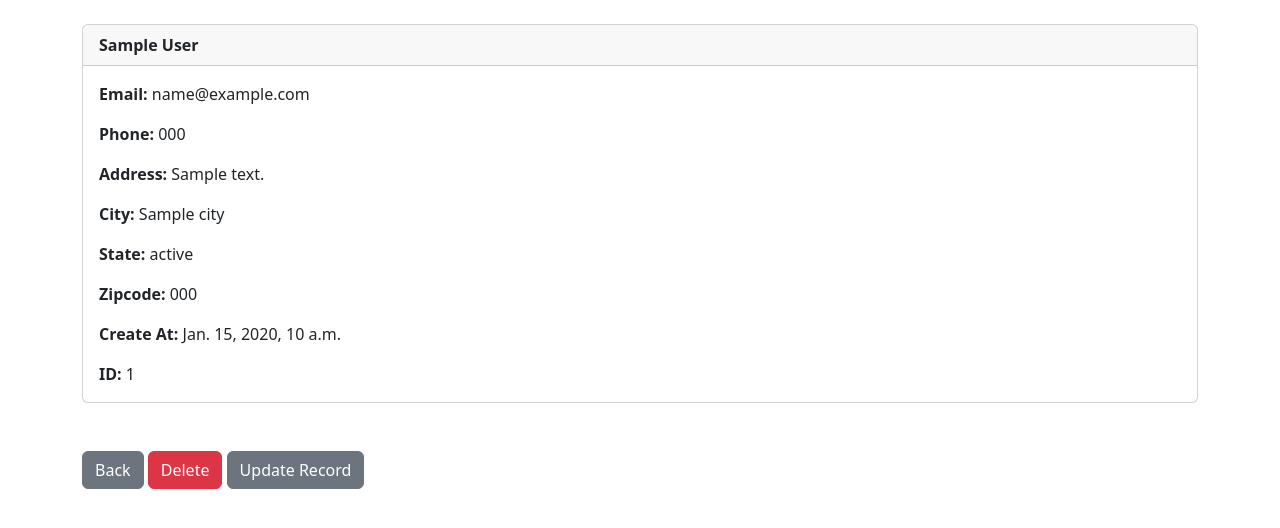
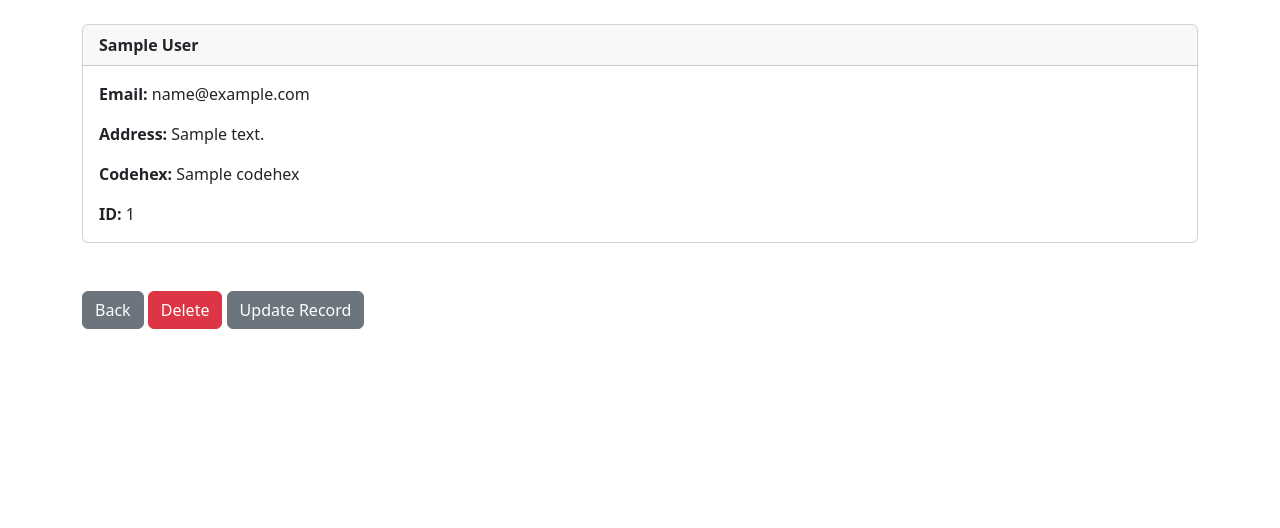
Before and after one commit to alinahaidersyed/crisp, a Django app: template website/templates/record.html in a window 1280 px wide. Shown: the part 56-584 px from the top of the page. Run offline with Django 5.2, Linux system fonts and the light colour scheme; the template is opened without the code that fills it: most values are stand-ins (such as "Sample title", 1, 10 or a date in 2020).

Commit message:
added codehex to it

```diff
--- a/website/forms.py
+++ b/website/forms.py
@@ -40,11 +40,8 @@ class AddRecordForm(forms.ModelForm):
 	first_name = forms.CharField(required=True, widget=forms.widgets.TextInput(attrs={"placeholder":"First Name", "class":"form-control"}), label="")
 	last_name = forms.CharField(required=True, widget=forms.widgets.TextInput(attrs={"placeholder":"Last Name", "class":"form-control"}), label="")
 	email = forms.CharField(required=True, widget=forms.widgets.TextInput(attrs={"placeholder":"Email", "class":"form-control"}), label="")
-	phone = forms.CharField(required=True, widget=forms.widgets.TextInput(attrs={"placeholder":"Phone", "class":"form-control"}), label="")
 	address = forms.CharField(required=True, widget=forms.widgets.TextInput(attrs={"placeholder":"Address", "class":"form-control"}), label="")
-	city = forms.CharField(required=True, widget=forms.widgets.TextInput(attrs={"placeholder":"City", "class":"form-control"}), label="")
-	state = forms.CharField(required=True, widget=forms.widgets.TextInput(attrs={"placeholder":"State", "class":"form-control"}), label="")
-	zipcode = forms.CharField(required=True, widget=forms.widgets.TextInput(attrs={"placeholder":"Zipcode", "class":"form-control"}), label="")
+	codehex = forms.CharField(required=True, widget=forms.widgets.TextInput(attrs={"placeholder":"Codehex", "class":"form-control"}), label="")
 
 	class Meta:
 		model = Record
--- a/website/templates/base.html
+++ b/website/templates/base.html
@@ -3,7 +3,7 @@
   <head>
     <meta charset="utf-8">
     <meta name="viewport" content="width=device-width, initial-scale=1">
-    <title>Django CRM</title>
+    <title>GlynH’s Crisps</title>
     <link href="https://cdn.jsdelivr.net/npm/bootstrap@5.3.0-alpha1/dist/css/bootstrap.min.css" rel="stylesheet" integrity="sha384-GLhlTQ8iRABdZLl6O3oVMWSktQOp6b7In1Zl3/Jr59b6EGGoI1aFkw7cmDA6j6gD" crossorigin="anonymous">
   </head>
   <body>
--- a/website/templates/navbar.html
+++ b/website/templates/navbar.html
@@ -9,7 +9,7 @@
 
         {% if user.is_authenticated %}
         <li class="nav-item">
-          <a class="nav-link" href="{% url 'add_record' %}">Add Record</a>
+          <a class="nav-link" href="{% url 'add_record' %}">Free Prize Draw</a>
         </li>
         <li class="nav-item">
           <a class="nav-link" href="{% url 'logout' %}">Logout</a>
--- a/website/templates/record.html
+++ b/website/templates/record.html
@@ -15,24 +15,14 @@
 <p class="card-text">
 <strong>Email: </strong>{{ customer_record.email }}</p>
 
-<p class="card-text">
-<strong>Phone: </strong>{{ customer_record.phone }}
-</p>
+
 
 <p class="card-text">
 <strong>Address: </strong>{{ customer_record.address }}</p>
 
 <p class="card-text">
-<strong>City: </strong>{{ customer_record.city }}</p>
-
-<p class="card-text">
-<strong>State: </strong>{{ customer_record.state }}</p>
-
-<p class="card-text">
-<strong>Zipcode: </strong>{{ customer_record.zipcode }}</p>
-
-<p class="card-text">
-<strong>Create At: </strong>{{ customer_record.created_at }}</p>
+<strong>Codehex: </strong>{{ customer_record.codehex }}
+</p>
 
 <p class="card-text">
 <strong>ID: </strong>{{ customer_record.id }}</p>
```
Also changed, not shown: website/models.py (+2 -5 lines), website/templates/add_record.html (+4 -3 lines), website/templates/home.html (+4 -10 lines), website/migrations/0001_initial.py, website/migrations/0002_remove_record_city_remove_record_created_at_and_more.py (added).
